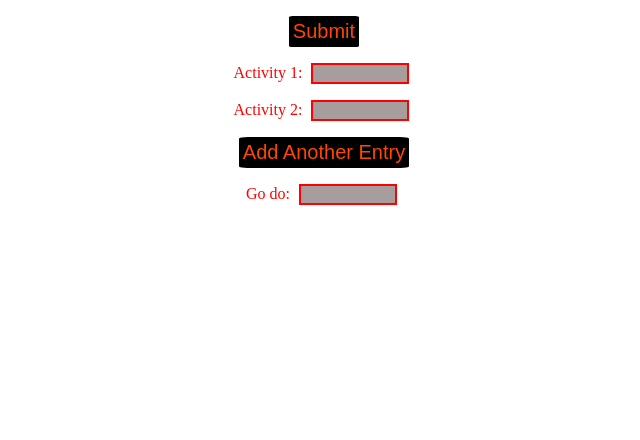
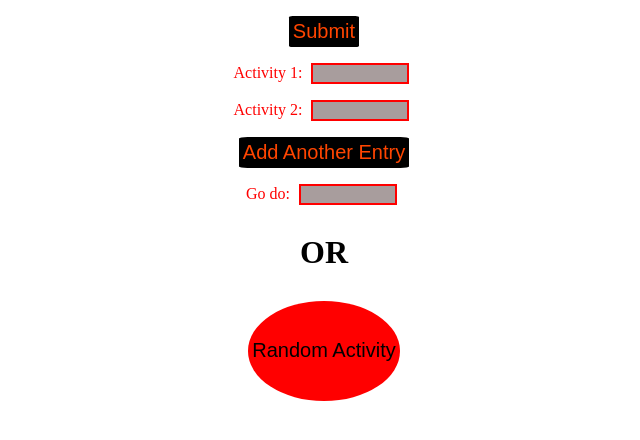
Before and after one commit to nadiasunny/RandomChoice, a plain HTML site: page index.html in a window 1280 px wide. Shown: the whole page, without its empty margins (324-964 px from the left). Drawn offline with Linux system fonts and the light colour scheme.

Commit message:
added button

```diff
--- a/form.js
+++ b/form.js
@@ -76,3 +76,13 @@ let count = 3;
     count++;
 
   }
+
+function returnRand(){
+  let actVal = document.getElementById("chosenOne");
+  let activities = {1: 'Go ride a bike',
+                    2: 'Go for a walk.',
+                    3: 'Get ice cream',
+                    4: 'Debate where God is.'
+  }
+  actVal = activities[Math.floor(Math.random()*3)]
+}
--- a/index.html
+++ b/index.html
@@ -25,6 +25,9 @@
        <button id="subBtn" type="submit" onclick="add()">Add Another Entry</button><br>
        <label for="chosenOne">Go do:</label>
        <input type="text" name="chosenOne" id="chosenOne" /><br>
+       <h1>OR</h1>
+       <button id="randAct" type="submit" onclick="returnRand()">Random Activity</button>
+
        <script src="form.js"></script>
 
 
--- a/style.css
+++ b/style.css
@@ -39,3 +39,11 @@ label{
     align-content: center;
     color: red;
 }
+
+#randAct{
+    border-radius: 50%;
+    box-shadow: 20px darkslategray;
+    height: 100px;
+    background-color: red;
+    color: black;
+}
```
